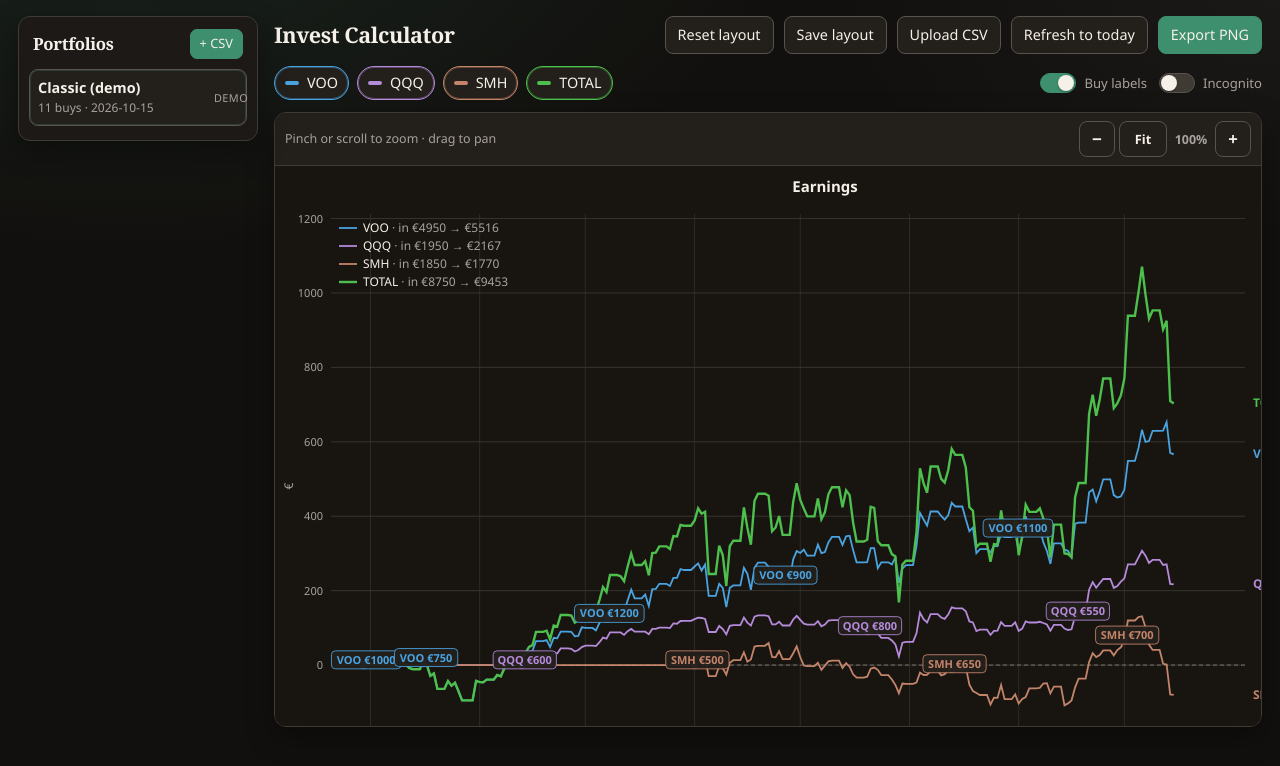
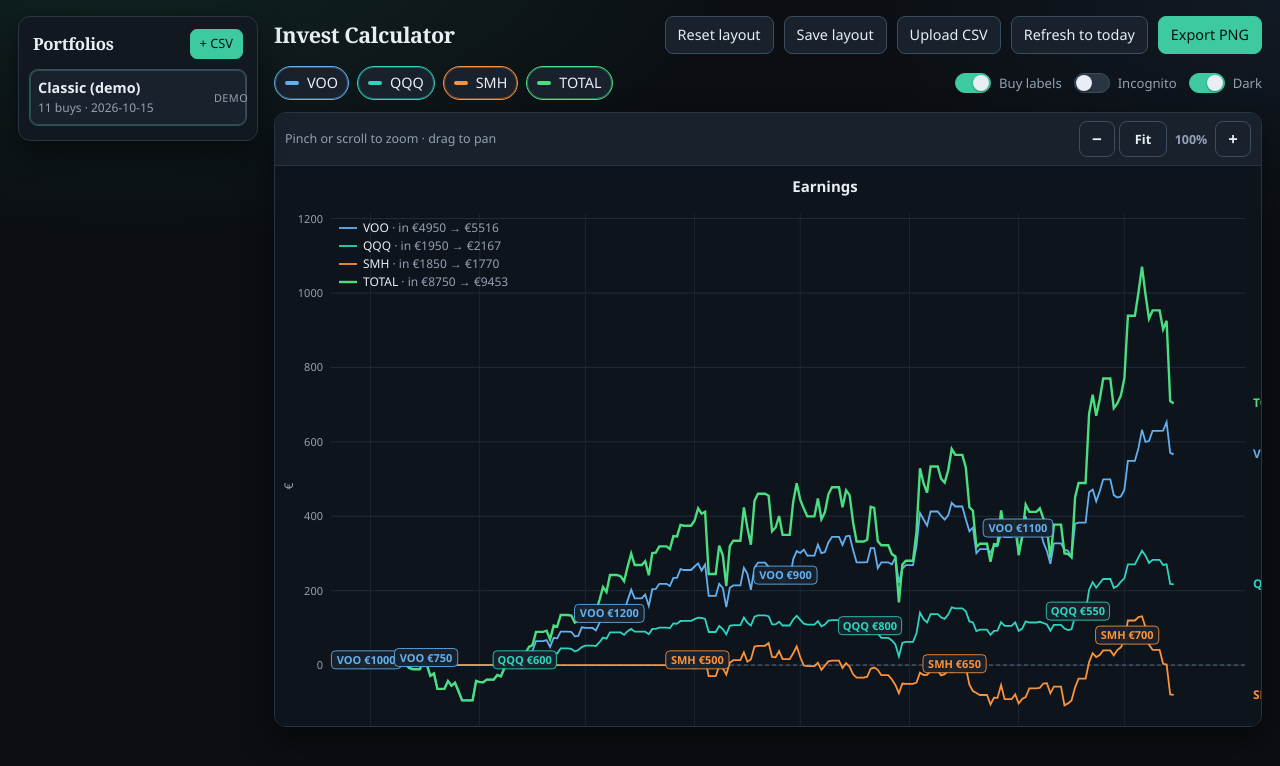
Before and after one commit to DenysPiven/InvestCalculator, a React (Vite) app: page / in a window 1280 px wide. Shown: the top 766 px of the page. Built offline with nearby package versions, Linux system fonts and the light colour scheme.

Commit message:
Improve dark palette and add light/dark theme toggle
Cool slate dark theme with clearer series colors; restore warm light
theme; persist choice in localStorage and sync chart/export colors.

Co-authored-by: Denys Piven <denys.piven.my@gmail.com>

```diff
--- a/index.html
+++ b/index.html
@@ -1,5 +1,5 @@
 <!doctype html>
-<html lang="en">
+<html lang="en" data-theme="dark">
   <head>
     <meta charset="UTF-8" />
     <link rel="icon" type="image/svg+xml" href="/favicon.svg" />
@@ -7,9 +7,20 @@
       name="viewport"
       content="width=device-width, initial-scale=1, viewport-fit=cover"
     />
-    <meta name="theme-color" content="#12100e" />
+    <meta name="theme-color" content="#0b0e12" />
     <meta name="color-scheme" content="dark" />
     <title>Invest Calculator</title>
+    <script>
+      try {
+        var t = localStorage.getItem('ic-theme')
+        if (t !== 'light' && t !== 'dark') t = 'dark'
+        document.documentElement.setAttribute('data-theme', t)
+        var meta = document.querySelector('meta[name="theme-color"]')
+        if (meta) meta.setAttribute('content', t === 'dark' ? '#0b0e12' : '#e8e2d6')
+        var scheme = document.querySelector('meta[name="color-scheme"]')
+        if (scheme) scheme.setAttribute('content', t)
+      } catch (e) {}
+    </script>
   </head>
   <body>
     <div id="root"></div>
--- a/src/App.tsx
+++ b/src/App.tsx
@@ -11,12 +11,13 @@
   assetUrl,
   buildChartFromIbkrCsv,
   calendarTodayIso,
-  CHART_COLORS,
+  CHART_COLORS_BY_THEME,
   CHART_LABELS,
   colorFor,
   invalidatePricesCache,
   seriesKeys,
   type ChartData,
+  type UiTheme,
 } from './ibkr'
 import {
   CLASSIC_ID,
@@ -49,17 +50,39 @@
 }
 
 const DEFAULT_LABELS = CHART_LABELS
-
-/** Chart / export palette — matches dark CSS tokens in index.css */
-const CHART_UI = {
-  bg: '#181511',
-  fg: '#f5f0e8',
-  muted: '#a8a29e',
-  grid: '#3f3a34',
-  zero: '#78716c',
-  chip: '#231f1b',
-  markerStroke: '#181511',
+const THEME_KEY = 'ic-theme'
+
+/** Chart / export palettes — keep in sync with index.css theme tokens */
+const CHART_UI_BY_THEME = {
+  dark: {
+    bg: '#0e141c',
+    fg: '#e9eef5',
+    muted: '#93a1b3',
+    grid: '#243142',
+    zero: '#5c6b7e',
+    chip: '#18212c',
+    markerStroke: '#0e141c',
+  },
+  light: {
+    bg: '#f7f3ea',
+    fg: '#1c1917',
+    muted: '#57534e',
+    grid: '#cfc8bb',
+    zero: '#888888',
+    chip: '#ffffff',
+    markerStroke: '#ffffff',
+  },
 } as const
+
+function readStoredTheme(): UiTheme {
+  try {
+    const t = localStorage.getItem(THEME_KEY)
+    if (t === 'light' || t === 'dark') return t
+  } catch {
+    /* ignore */
+  }
+  return 'dark'
+}
 
 /** Factory layout for the synthetic Classic demo (not a real portfolio). */
 const FACTORY_POS: PosMap = {
@@ -242,10 +265,7 @@
     d.tickers?.length
       ? d.tickers
       : Object.keys(d.series).filter((k) => k !== 'TOTAL' && k !== 'ALL_VOO')
-  const colors: Record<string, string> = {
-    ...d.colors,
-    ...CHART_COLORS,
-  }
+  const colors: Record<string, string> = { ...d.colors }
   const labels: Record<string, string> = {
     ...d.labels,
     ...CHART_LABELS,
@@ -254,10 +274,10 @@
   delete colors.ALL_VOO
   delete labels.ALL_VOO
   tickers.forEach((t, i) => {
-    colors[t] = CHART_COLORS[t] ?? colors[t] ?? colorFor(t, i)
+    colors[t] = colors[t] ?? colorFor(t, i, 'dark')
     labels[t] = labels[t] ?? t
   })
-  colors.TOTAL = CHART_COLORS.TOTAL
+  colors.TOTAL = colors.TOTAL ?? colorFor('TOTAL', 0, 'dark')
   const series = { ...d.series }
   delete series.ALL_VOO
   return {
@@ -279,6 +299,7 @@
   const [busy, setBusy] = useState(false)
   const [showLabels, setShowLabels] = useState(true)
   const [incognito, setIncognito] = useState(false)
+  const [theme, setTheme] = useState<UiTheme>(() => readStoredTheme())
   const [saveFlash, setSaveFlash] = useState(false)
   const saveFlashTimer = useRef<ReturnType<typeof setTimeout> | null>(null)
   const [store, setStore] = useState<PortfolioStore>(() => loadStore())
@@ -319,6 +340,32 @@
   } | null>(null)
   const lastTapRef = useRef<{ t: number; x: number; y: number } | null>(null)
   const [panning, setPanning] = useState(false)
+  const chartUi = CHART_UI_BY_THEME[theme]
+  const themeColors = CHART_COLORS_BY_THEME[theme]
+
+  useEffect(() => {
+    document.documentElement.setAttribute('data-theme', theme)
+    try {
+      localStorage.setItem(THEME_KEY, theme)
+    } catch {
+      /* ignore */
+    }
+    const themeColor = document.querySelector('meta[name="theme-color"]')
+    if (themeColor) {
+      themeColor.setAttribute(
+        'content',
+        theme === 'dark' ? '#0b0e12' : '#e8e2d6',
+      )
+    }
+    const scheme = document.querySelector('meta[name="color-scheme"]')
+    if (scheme) scheme.setAttribute('content', theme)
+  }, [theme])
+
+  const seriesColor = useCallback(
+    (sym: string, index = 0) =>
+      themeColors[sym] ?? colorFor(sym, index, theme),
+    [theme, themeColors],
+  )
 
   useEffect(() => {
     storeRef.current = store
@@ -939,7 +986,7 @@
     clone.setAttribute('viewBox', `0 0 ${W} ${H}`)
     clone.setAttribute(
       'style',
-      `font-family: "IBM Plex Sans", "Segoe UI", Arial, sans-serif; background:${CHART_UI.bg};`,
+      `font-family: "IBM Plex Sans", "Segoe UI", Arial, sans-serif; background:${chartUi.bg};`,
     )
 
     const xml = new XMLSerializer().serializeToString(clone)
@@ -959,7 +1006,7 @@
     const ctx = canvas.getContext('2d')!
     ctx.imageSmoothingEnabled = true
     ctx.imageSmoothingQuality = 'high'
-    ctx.fillStyle = CHART_UI.bg
+    ctx.fillStyle = chartUi.bg
     ctx.fillRect(0, 0, canvas.width, canvas.height)
     ctx.drawImage(img, 0, 0, canvas.width, canvas.height)
 
@@ -1144,7 +1191,7 @@
               className={`toggle${visible[sym] !== false ? ' on' : ''}`}
               style={
                 {
-                  '--c': data.colors[sym] ?? colorFor(sym),
+                  '--c': seriesColor(sym),
                 } as CSSProperties
               }
               onClick={() => toggleSeries(sym)}
@@ -1175,6 +1222,19 @@
               />
               <span className="switch-track" aria-hidden />
               <span className="switch-text">Incognito</span>
+            </label>
+            <label className="switch" title="Switch light / dark theme">
+              <input
+                type="checkbox"
+                checked={theme === 'dark'}
+                onChange={(e) =>
+                  setTheme(e.target.checked ? 'dark' : 'light')
+                }
+              />
+              <span className="switch-track" aria-hidden />
+              <span className="switch-text">
+                {theme === 'dark' ? 'Dark' : 'Light'}
+              </span>
             </label>
           </div>
         </div>
@@ -1241,14 +1301,14 @@
             onPointerUp={onPointerUp}
             onPointerLeave={onPointerUp}
           >
-            <rect x={0} y={0} width={W} height={H} fill={CHART_UI.bg} />
+            <rect x={0} y={0} width={W} height={H} fill={chartUi.bg} />
             <text
               x={W / 2}
               y={26}
               textAnchor="middle"
               fontSize={15}
               fontWeight={650}
-              fill={CHART_UI.fg}
+              fill={chartUi.fg}
             >
               Earnings
             </text>
@@ -1260,7 +1320,7 @@
                   x2={M.left + PLOT_W}
                   y1={yScale(v)}
                   y2={yScale(v)}
-                  stroke={CHART_UI.grid}
+                  stroke={chartUi.grid}
                   strokeWidth={0.8}
                 />
                 {!incognito && (
@@ -1269,7 +1329,7 @@
                     y={yScale(v) + 4}
                     textAnchor="end"
                     fontSize={11}
-                    fill={CHART_UI.muted}
+                    fill={chartUi.muted}
                   >
                     {v}
                   </text>
@@ -1283,7 +1343,7 @@
                   x2={xScale(m.t)}
                   y1={M.top}
                   y2={M.top + PLOT_H}
-                  stroke={CHART_UI.grid}
+                  stroke={chartUi.grid}
                   strokeWidth={0.6}
                 />
                 {!incognito && (
@@ -1292,7 +1352,7 @@
                     y={H - 16}
                     textAnchor="middle"
                     fontSize={11}
-                    fill={CHART_UI.muted}
+                    fill={chartUi.muted}
                   >
                     {m.label}
                   </text>
@@ -1305,7 +1365,7 @@
               x2={M.left + PLOT_W}
               y1={zeroY}
               y2={zeroY}
-              stroke={CHART_UI.zero}
+              stroke={chartUi.zero}
               strokeWidth={1}
               strokeDasharray="4 3"
             />
@@ -1315,7 +1375,7 @@
                 key={sym}
                 fill="none"
                 points={pts}
-                stroke={data.colors[sym]}
+                stroke={seriesColor(sym)}
                 strokeWidth={sym === 'TOTAL' ? 2.4 : 1.8}
               />
             ))}
@@ -1344,13 +1404,13 @@
                       x2={18}
                       y1={0}
                       y2={0}
-                      stroke={data.colors[sym]}
+                      stroke={seriesColor(sym)}
                       strokeWidth={sym === 'TOTAL' ? 2.4 : 1.8}
                     />
-                    <text x={24} y={4} fontSize={12} fill={CHART_UI.fg}>
+                    <text x={24} y={4} fontSize={12} fill={chartUi.fg}>
                       {nameOf(sym)}
                       {putText ? (
-                        <tspan fill={CHART_UI.muted} fontWeight={500}>
+                        <tspan fill={chartUi.muted} fontWeight={500}>
                           {putText}
                         </tspan>
                       ) : null}
@@ -1366,7 +1426,7 @@
                 transform={`rotate(-90 18 ${M.top + PLOT_H / 2})`}
                 textAnchor="middle"
                 fontSize={12}
-                fill={CHART_UI.muted}
+                fill={chartUi.muted}
               >
                 €
               </text>
@@ -1378,7 +1438,7 @@
               const py = yScale(b.y)
               const lx = xScale(b.lx)
               const ly = yScale(b.ly)
-              const color = data.colors[sym] ?? colorFor(sym)
+              const color = seriesColor(sym)
               const padX = 6
               const tw = b.label.length * 6.4 + padX * 2
               const th = 18
@@ -1401,7 +1461,7 @@
                     cy={py}
                     r={4.5}
                     fill={color}
-                    stroke={CHART_UI.markerStroke}
+                    stroke={chartUi.markerStroke}
                     strokeWidth={1}
                   />
                   {labelsOn && (
@@ -1422,7 +1482,7 @@
                         width={tw}
                         height={th}
                         rx={4}
-                        fill={CHART_UI.chip}
+                        fill={chartUi.chip}
                         stroke={color}
                         strokeWidth={active === b.id ? 1.6 : 0.9}
                         opacity={0.96}
@@ -1447,7 +1507,7 @@
             {divLabels
               .filter((d) => visible[d.sym] !== false)
               .map((d) => {
-                const color = data.colors[d.sym] ?? colorFor(d.sym)
+                const color = seriesColor(d.sym)
                 const cx = xScale(parseDay(d.date))
                 const cy = yScale(d.y)
                 const lx = xScale(d.lx)
@@ -1474,7 +1534,7 @@
                     )}
                     <polygon
                       points={`${cx},${cy - s} ${cx + s},${cy} ${cx},${cy + s} ${cx - s},${cy}`}
-                      fill={CHART_UI.chip}
+                      fill={chartUi.chip}
                       stroke={color}
                       strokeWidth={1.4}
                     />
@@ -1495,7 +1555,7 @@
                           width={tw}
                           height={th}
                           rx={3}
-                          fill={CHART_UI.chip}
+                          fill={chartUi.chip}
                           stroke={color}
                           strokeWidth={active === d.id ? 1.6 : 0.9}
                           strokeDasharray="3 2"
@@ -1522,7 +1582,7 @@
               .filter((sym) => visible[sym] !== false && data.series[sym])
               .map((sym) => {
                 const val = data.series[sym][data.series[sym].length - 1]
-                const color = data.colors[sym] ?? colorFor(sym)
+                const color = seriesColor(sym)
                 const pct = fmtPct(val, invested[sym] ?? 0)
                 const text = incognito
                   ? nameOf(sym)
--- a/src/ibkr.ts
+++ b/src/ibkr.ts
@@ -40,26 +40,55 @@
 /** @deprecated use string series keys; kept for older call sites */
 export type SeriesKey = string
 
-const PALETTE = [
-  '#4aa3e0',
-  '#b48ad9',
-  '#c4846a',
-  '#e377c2',
-  '#3dced9',
-  '#ff9f45',
-  '#d4d04a',
-  '#a8a29e',
-  '#8ec5f0',
-  '#d2b8e8',
+export type UiTheme = 'dark' | 'light'
+
+const PALETTE_DARK = [
+  '#62b0f0',
+  '#2dd4bf',
+  '#fb923c',
+  '#f472b6',
+  '#38bdf8',
+  '#fbbf24',
+  '#a3e635',
+  '#94a3b8',
+  '#7dd3fc',
+  '#5eead4',
 ]
 
-/** Slightly brighter for contrast on the dark chart stage. */
-export const CHART_COLORS: Record<string, string> = {
-  VOO: '#4aa3e0',
-  QQQ: '#b48ad9',
-  SMH: '#c4846a',
-  TOTAL: '#4cbf4c',
+const PALETTE_LIGHT = [
+  '#1f77b4',
+  '#0f766e',
+  '#c2410c',
+  '#be185d',
+  '#0284c7',
+  '#d97706',
+  '#65a30d',
+  '#57534e',
+  '#38bdf8',
+  '#14b8a6',
+]
+
+/** Series colors tuned per theme for contrast on the chart stage. */
+export const CHART_COLORS_BY_THEME: Record<
+  UiTheme,
+  Record<string, string>
+> = {
+  dark: {
+    VOO: '#62b0f0',
+    QQQ: '#2dd4bf',
+    SMH: '#fb923c',
+    TOTAL: '#4ade80',
+  },
+  light: {
+    VOO: '#1f77b4',
+    QQQ: '#0f766e',
+    SMH: '#c2410c',
+    TOTAL: '#15803d',
+  },
 }
+
+/** @deprecated prefer CHART_COLORS_BY_THEME[theme] */
+export const CHART_COLORS = CHART_COLORS_BY_THEME.dark
 
 export const CHART_LABELS: Record<string, string> = {
   VOO: 'VOO',
@@ -260,10 +289,16 @@
   return [...tickers, 'TOTAL']
 }
 
-export function colorFor(sym: string, index = 0): string {
-  if (sym === 'TOTAL') return CHART_COLORS.TOTAL
-  if (CHART_COLORS[sym]) return CHART_COLORS[sym]
-  return PALETTE[index % PALETTE.length]
+export function colorFor(
+  sym: string,
+  index = 0,
+  theme: UiTheme = 'dark',
+): string {
+  const known = CHART_COLORS_BY_THEME[theme]
+  if (sym === 'TOTAL') return known.TOTAL
+  if (known[sym]) return known[sym]
+  const palette = theme === 'light' ? PALETTE_LIGHT : PALETTE_DARK
+  return palette[index % palette.length]
 }
 
 function dayMs(iso: string) {
@@ -644,13 +679,13 @@
   dividendsEur.TOTAL = Math.round(divTotal * 100) / 100
 
   const colors: Record<string, string> = {
-    TOTAL: CHART_COLORS.TOTAL,
+    TOTAL: CHART_COLORS_BY_THEME.dark.TOTAL,
   }
   const labels: Record<string, string> = {
     TOTAL: 'TOTAL',
   }
   tickers.forEach((t, i) => {
-    colors[t] = colorFor(t, i)
+    colors[t] = colorFor(t, i, 'dark')
     labels[t] = t
   })
 
--- a/src/index.css
+++ b/src/index.css
@@ -1,36 +1,82 @@
 :root {
+  font-family: "IBM Plex Sans", "Segoe UI", sans-serif;
+  line-height: 1.4;
+}
+
+/* Cool slate dark — higher contrast, clearer series on the chart */
+html[data-theme="dark"] {
   color-scheme: dark;
-  --bg: #12100e;
-  --bg-panel: #1c1917;
-  --bg-panel-hover: #262220;
-  --bg-stage: #181511;
-  --bg-elevated: #231f1b;
-  --border: #3f3a34;
-  --border-strong: #57534e;
-  --text: #f5f0e8;
-  --text-muted: #a8a29e;
+  --bg: #0b0e12;
+  --bg-panel: #121820;
+  --bg-panel-hover: #1a222d;
+  --bg-stage: #0e141c;
+  --bg-elevated: #18212c;
+  --border: #2a3544;
+  --border-strong: #3d4d60;
+  --text: #e9eef5;
+  --text-muted: #93a1b3;
+  --text-soft: #6b7a8d;
+  --accent: #3dcaa0;
+  --accent-hover: #2fb890;
+  --accent-deep: #1f8f6e;
+  --accent-fg: #06120e;
+  --accent-glow: rgba(61, 202, 160, 0.28);
+  --danger: #f87171;
+  --danger-bg: rgba(248, 113, 113, 0.14);
+  --shadow: 0 12px 32px rgba(0, 0, 0, 0.45);
+  --bg-glow-a: rgba(61, 202, 160, 0.12);
+  --bg-glow-b: rgba(96, 165, 250, 0.08);
+  --switch-off: #2a3544;
+  --chart-bg: #0e141c;
+  --chart-fg: #e9eef5;
+  --chart-muted: #93a1b3;
+  --chart-grid: #243142;
+  --chart-zero: #5c6b7e;
+  --chart-chip: #18212c;
+  --chart-marker-stroke: #0e141c;
+  --theme-color: #0b0e12;
+}
+
+/* Warm paper light (original brand direction) */
+html[data-theme="light"] {
+  color-scheme: light;
+  --bg: #e8e2d6;
+  --bg-panel: #faf7f0;
+  --bg-panel-hover: #fff;
+  --bg-stage: #f7f3ea;
+  --bg-elevated: #fff;
+  --border: #d6d0c4;
+  --border-strong: #a8a29e;
+  --text: #1c1917;
+  --text-muted: #57534e;
   --text-soft: #78716c;
-  --accent: #3d8f6e;
-  --accent-hover: #2f7358;
-  --accent-deep: #245a45;
-  --danger: #f87171;
-  --danger-bg: rgba(185, 28, 28, 0.18);
-  --shadow: 0 10px 28px rgba(0, 0, 0, 0.35);
-  --chart-bg: #181511;
-  --chart-fg: #f5f0e8;
-  --chart-muted: #a8a29e;
-  --chart-grid: #3f3a34;
-  --chart-zero: #78716c;
-  --chart-chip: #231f1b;
-  --chart-marker-stroke: #181511;
+  --accent: #1f4e3d;
+  --accent-hover: #16382c;
+  --accent-deep: #1f4e3d;
+  --accent-fg: #faf7f0;
+  --accent-glow: rgba(31, 78, 61, 0.16);
+  --danger: #b91c1c;
+  --danger-bg: #fef2f2;
+  --shadow: 0 10px 30px rgba(40, 30, 10, 0.08);
+  --bg-glow-a: rgba(31, 78, 61, 0.08);
+  --bg-glow-b: rgba(255, 255, 255, 0.35);
+  --switch-off: #c4bdb2;
+  --chart-bg: #f7f3ea;
+  --chart-fg: #1c1917;
+  --chart-muted: #57534e;
+  --chart-grid: #cfc8bb;
+  --chart-zero: #888;
+  --chart-chip: #fff;
+  --chart-marker-stroke: #fff;
+  --theme-color: #e8e2d6;
+}
 
+html {
   color: var(--text);
   background:
-    radial-gradient(1200px 600px at 10% -10%, rgba(61, 143, 110, 0.14), transparent 55%),
-    radial-gradient(900px 500px at 100% 0%, rgba(245, 240, 232, 0.04), transparent 50%),
+    radial-gradient(1200px 600px at 10% -10%, var(--bg-glow-a), transparent 55%),
+    radial-gradient(900px 500px at 100% 0%, var(--bg-glow-b), transparent 50%),
     var(--bg);
-  font-family: "IBM Plex Sans", "Segoe UI", sans-serif;
-  line-height: 1.4;
 }
 
 * {
@@ -91,7 +137,7 @@
   border-radius: 7px;
   background: var(--accent);
   border-color: var(--accent);
-  color: var(--text);
+  color: var(--accent-fg);
 }
 
 .sidebar-upload:hover {
@@ -121,7 +167,7 @@
 .portfolio-list li.selected {
   border-color: var(--border-strong);
   background: var(--bg-elevated);
-  box-shadow: inset 0 0 0 1px rgba(61, 143, 110, 0.28);
+  box-shadow: inset 0 0 0 1px var(--accent-glow);
 }
 
 .portfolio-item {
@@ -242,18 +288,19 @@
 button.primary {
   background: var(--accent);
   border-color: var(--accent);
-  color: var(--text);
+  color: var(--accent-fg);
 }
 
 button.primary:hover {
   background: var(--accent-hover);
   border-color: var(--accent-hover);
+  color: var(--accent-fg);
 }
 
 button.saved {
   background: var(--accent-deep);
   border-color: var(--accent);
-  color: var(--text);
+  color: var(--accent-fg);
 }
 
 button:disabled {
@@ -283,7 +330,7 @@
   width: 36px;
   height: 20px;
   border-radius: 999px;
-  background: #3f3a34;
+  background: var(--switch-off);
   border: 1px solid var(--border-strong);
   flex-shrink: 0;
   transition: background 0.15s ease, border-color 0.15s ease;
```
Also changed, not shown: 1 other file (tests, documents, lock files or other folders).
